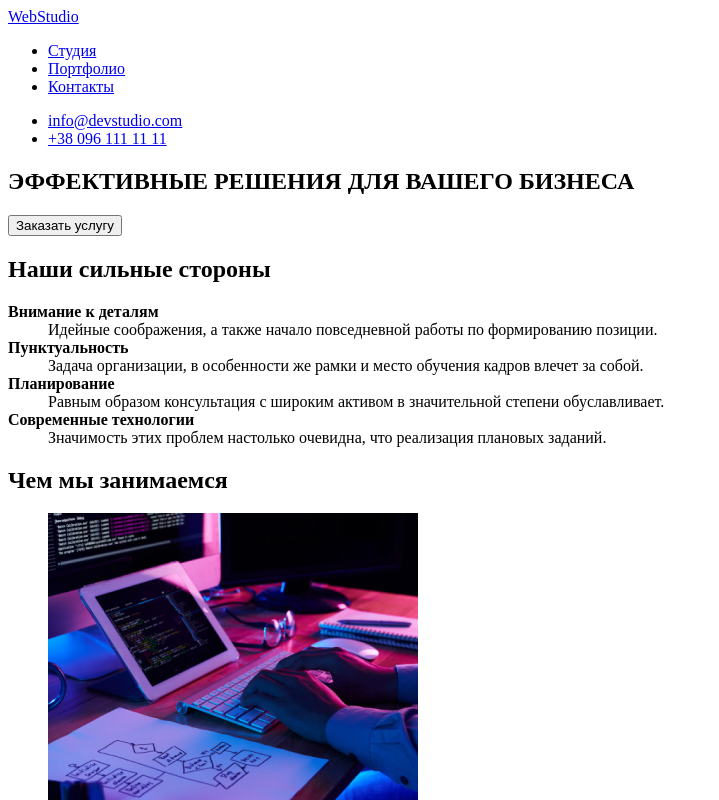
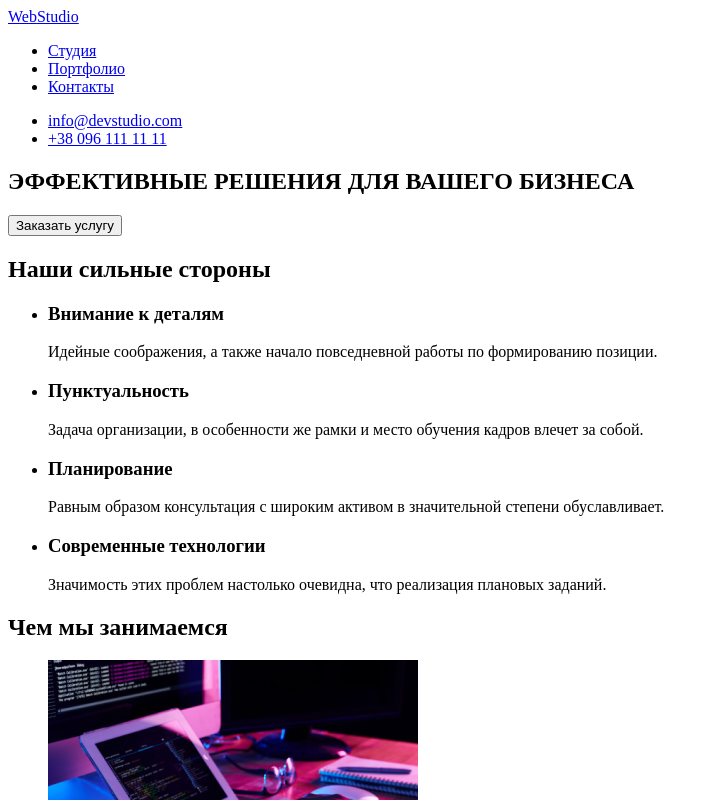
Before and after one commit to Anastasiia-Litvinova/goit-markup-hw-01, a plain HTML site: page index.html in a window 1280 px wide. Shown: the top 800 px of the page, without its empty margins (0-719 px from the left). Drawn offline with Linux system fonts and the light colour scheme.

Commit message:
Update index.html

```diff
--- a/index.html
+++ b/index.html
@@ -30,16 +30,16 @@
             </section>
             <section>
                 <h2>Наши сильные стороны</h2>
-                <dl>
-                    <dt><strong>Внимание к деталям</strong></dt>
-                        <dd>Идейные соображения, а также начало повседневной работы по формированию позиции.</dd>
-                    <dt><strong>Пунктуальность</strong></dt>
-                        <dd>Задача организации, в особенности же рамки и место обучения кадров влечет за собой.</dd>
-                    <dt><strong>Планирование</strong></dt>
-                        <dd>Равным образом консультация с широким активом в значительной степени обуславливает.</dd>
-                    <dt><strong>Современные технологии</strong></dt>
-                        <dd>Значимость этих проблем настолько очевидна, что реализация плановых заданий.</dd>
-                </dl>
+                <ul>
+                    <li><h3>Внимание к деталям</h3>
+                        <p>Идейные соображения, а также начало повседневной работы по формированию позиции.</p></li>
+                    <li><h3>Пунктуальность</h3>
+                        <p>Задача организации, в особенности же рамки и место обучения кадров влечет за собой.</p></li>
+                    <li><h3>Планирование</h3>
+                        <p>Равным образом консультация с широким активом в значительной степени обуславливает.</p></li>
+                    <li><h3>Современные технологии</h3>
+                        <p>Значимость этих проблем настолько очевидна, что реализация плановых заданий.</p></li>
+                </ul>
             </section>
             <section>
                 <h2>Чем мы занимаемся</h2>
@@ -51,18 +51,20 @@
             </section>
             <section>
                 <h2>Наша команда</h2>
-                        <img src="./img/Игорь.jpg" alt="Игорь Демьяненко" height="260" width="270" title="Product Designer"><h3>Игорь Демьяненко</h3><p lang="en">Product Designer</p>
-                        <img src="./img/Ольга.jpg" alt="Ольга Репина" height="260" width="270" title="Frontend Developer"><h3>Ольга Репина</h3><p lang="en">Frontend Developer</p>
-                        <img src="./img/Николай.jpg" alt="Николай Тарасов" height="260" width="270" title="Marketing"><h3>Николай Тарасов</h3><p lang="en">Marketing</p>
-                        <img src="./img/Михаил.jpg" alt="Михаил Ермаков" height="260" width="270" title="UI Designer"><h3>Михаил Ермаков</h3><p lang="en">UI Designer</p>
+                <ul>
+                    <li><img src="./img/Игорь.jpg" alt="Игорь Демьяненко" height="260" width="270" title="Product Designer"><h3>Игорь Демьяненко</h3><p lang="en">Product Designer</p></li>
+                    <li><img src="./img/Ольга.jpg" alt="Ольга Репина" height="260" width="270" title="Frontend Developer"><h3>Ольга Репина</h3><p lang="en">Frontend Developer</p></li>
+                    <li><img src="./img/Николай.jpg" alt="Николай Тарасов" height="260" width="270" title="Marketing"><h3>Николай Тарасов</h3><p lang="en">Marketing</p></li>
+                    <li><img src="./img/Михаил.jpg" alt="Михаил Ермаков" height="260" width="270" title="UI Designer"><h3>Михаил Ермаков</h3><p lang="en">UI Designer</p></li>
+                </ul>
             </section>
         </main>
         <!--Подвал-->
         <footer>
             <nav><a href="/" title="WebStudio"><span>Web</span>Studio</a></nav>
             <address>
+                <p>г. Киев, пр-т Леси Украинки, 26</p>
                 <ul>
-                    <li><p>г. Киев, пр-т Леси Украинки, 26</p></li>
                     <li><a href="mailto:info@example.com" title="Написать">info@example.com</a></li>
                     <li><a href="tel:+380991111111" title="Позвонить">+38 099 111 11 11</a></li>
                 </ul>
```
